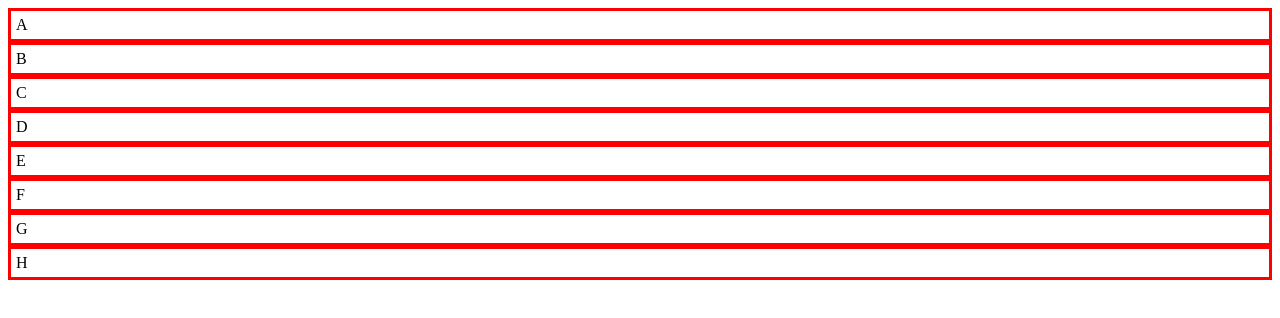
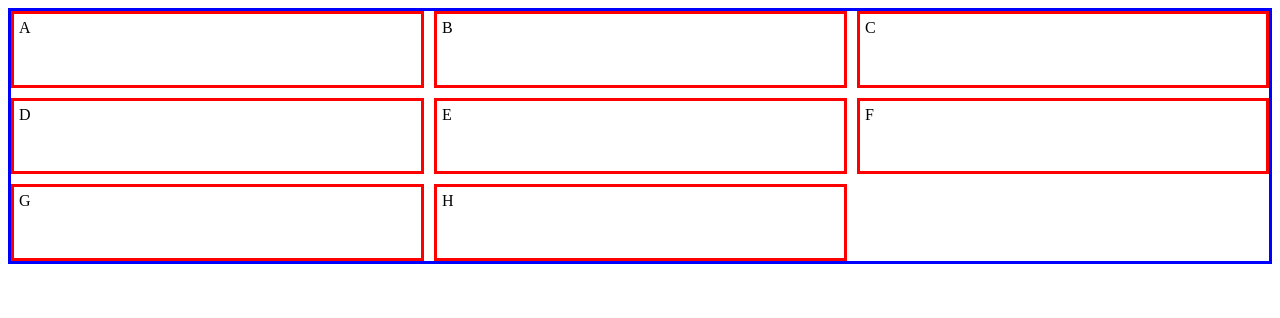
Before and after one commit to mateussousadevfull/projeto-social, a plain HTML site: page ex028/grid01/index.html in a window 1280 px wide. Drawn offline with Linux system fonts and the light colour scheme.

Commit message:
atualização grid 028

```diff
--- a/ex028/grid01/index.html
+++ b/ex028/grid01/index.html
@@ -10,8 +10,12 @@
             height: 250px;
             display: grid;
             grid-template-columns:auto auto auto;
-            grid-template-rows: auto auto auto auto;
-            gap: 25px;
+            grid-template-rows: auto auto auto;
+            gap: 10px;
+            align-items: normal;
+            justify-items: normal;
+            align-content: normal;
+            justify-content: normal;
         }
         div.item {
             border: 3px solid red;
@@ -20,7 +24,7 @@
     </style>
 </head>
 <body>
-   <div class="cotainer">
+   <div class="container">
     <div class="item">A</div>
    <div class="item">B</div>
    <div class="item">C</div>
```
